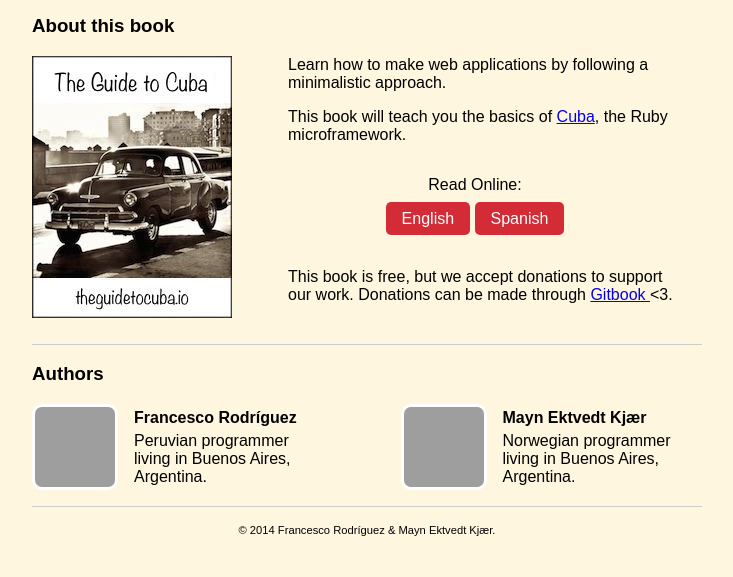
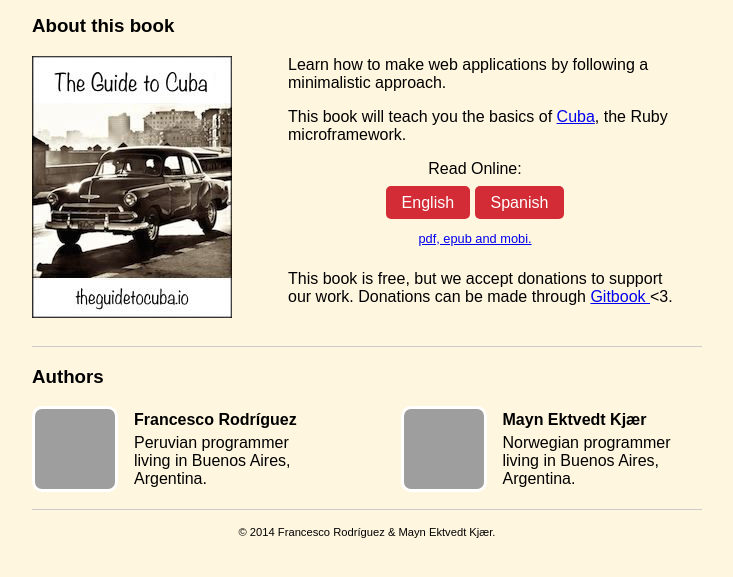
Before and after one commit to wacko/theguidetocuba, a plain HTML site: page index.html in a window 1280 px wide. Shown: the part 65-642 px from the top of the page, without its empty margins (273-1006 px from the left). Drawn offline with Linux system fonts and the light colour scheme; grey boxes are pictures that could not be loaded; a web font is replaced by a local one.

Commit message:
Fix links.

```diff
--- a/css/style.css
+++ b/css/style.css
@@ -38,6 +38,12 @@ header h1 {
   color: white;
   padding: 0.5em 1em;
   text-decoration: none;
+}
+
+#homepage {
+  display: block;
+  margin-top: 1.5em;
+  font-size: 0.8em;
 }
 
 #authors {
@@ -91,8 +97,8 @@ footer {
 
   #read {
     display: block;
-    margin-top: 2em;
-    margin-bottom: 2.5em;
+    margin-top: 1em;
+    margin-bottom: 1.5em;
   }
 
   #authors {
--- a/index.html
+++ b/index.html
@@ -37,8 +37,11 @@
 
       <section id="read">
         <p>Read Online:</p>
-        <a href="https://www.gitbook.io/book/frodsan/theguidetocuba" class="action">English</a>
-        <a href="https://www.gitbook.io/book/frodsan/theguidetocubaes" class="action">Spanish</a>
+        <a href="http://online.theguidetocuba.io/en/" class="action">English</a>
+        <a href="http://online.theguidetocuba.io/es/" class="action">Spanish</a>
+        <a href="https://www.gitbook.io/book/frodsan/theguidetocuba" id="homepage">
+          pdf, epub and mobi.
+        </a>
       </section>
 
       <section id="donate">
```
